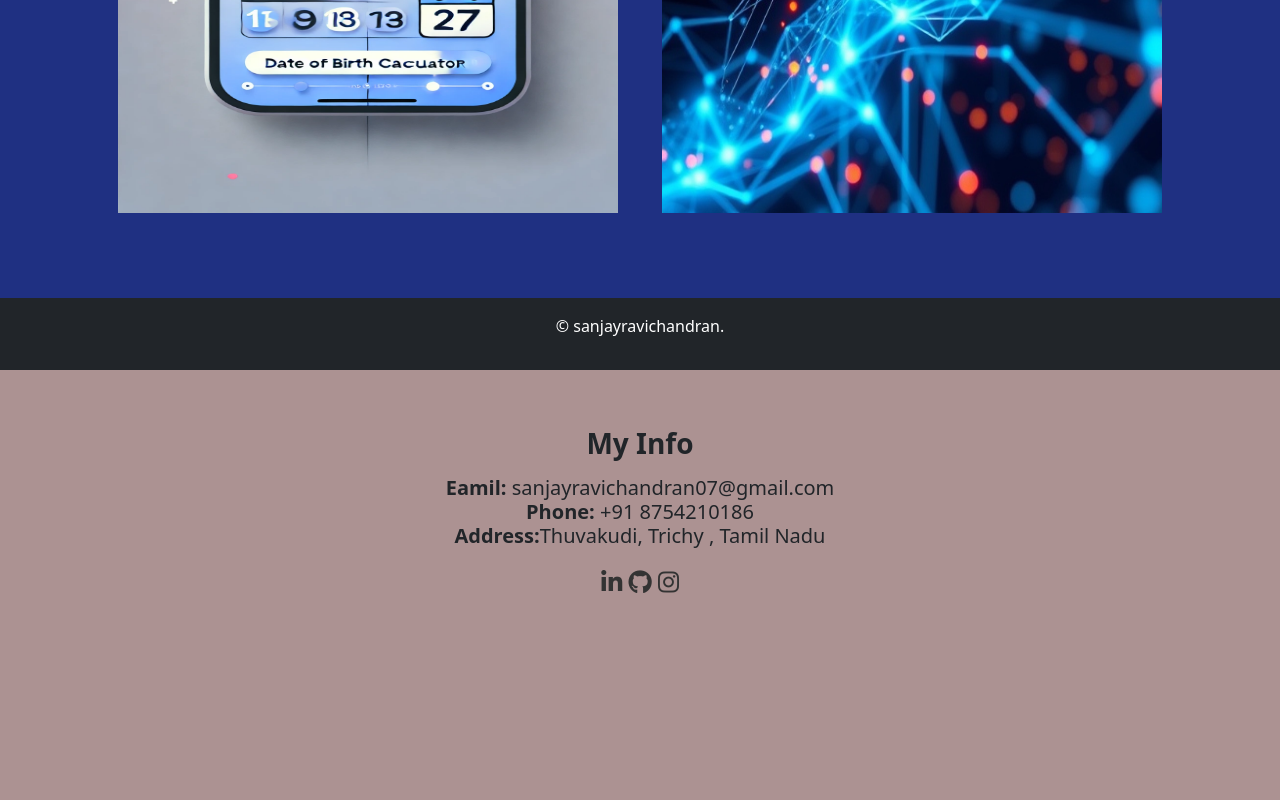
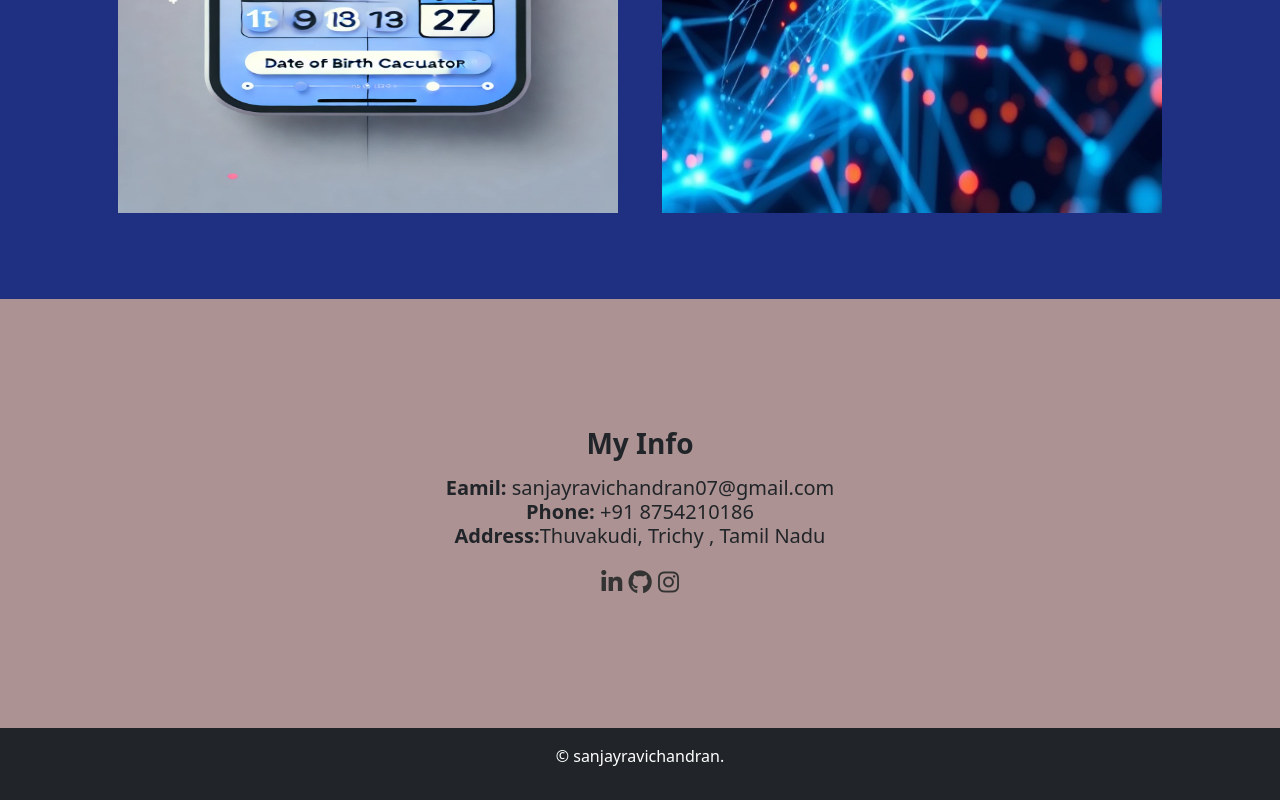
Before and after one commit to sanjayravichandran1/.com, a plain HTML site: page index.html in a window 1280 px wide. Shown: the part 3864-4664 px from the top of the page. Drawn offline with nearby package versions, Linux system fonts and the light colour scheme.

Commit message:
Update index.html

```diff
--- a/index.html
+++ b/index.html
@@ -333,19 +333,19 @@
         </div>
 
       </div>
-      </div>
-      <div style="position: sticky;bottom: 0%;">
-        <footer class="bg-dark text-white text-center py-3">
-          <p>&copy; sanjayravichandran.</p>
-        </footer>
+    </div>
+
         <section>
-      </div>
+
     </section>
 
   </center>
   </section>
   </section>
-  </div>
+</div>
+  <footer class="bg-dark text-white text-center py-3">
+          <p>&copy; sanjayravichandran.</p>
+  </footer>
 
 </body>
 
```
